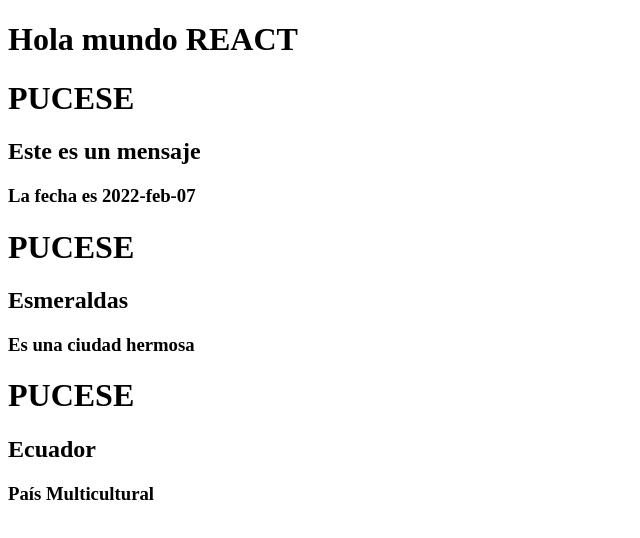
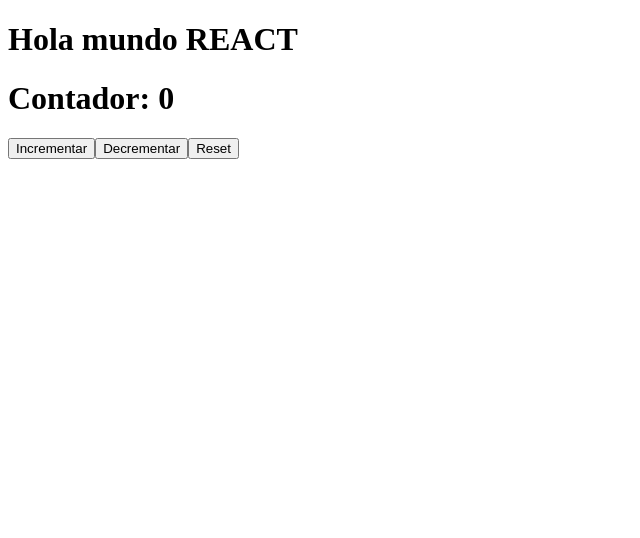
Before and after one commit to kleberposligua/primera-app, a React (Create React App) app: page / in a window 1280 px wide. Shown: the top 538 px of the page, without its empty margins (0-640 px from the left). Built offline with nearby package versions, Linux system fonts and the light colour scheme.

Commit message:
Contador y useState

```diff
--- a/src/App.js
+++ b/src/App.js
@@ -1,15 +1,14 @@
-import Hola from "./components/Hola";
-
-
+import Contador from "./components/Contador";
+//import Hola from "./components/Hola";
 
 function App() {
   return (
     <div>
       <h1>Hola mundo REACT</h1>
-      <Hola mensaje="Este es un mensaje" pie="La fecha es 2022-feb-07"/>
+{/*       <Hola mensaje="Este es un mensaje" pie="La fecha es 2022-feb-07"/>
       <Hola mensaje="Esmeraldas" pie="Es una ciudad hermosa"/>
-      <Hola mensaje="Ecuador" pie="País Multicultural"/>
-
+      <Hola mensaje="Ecuador" pie="País Multicultural"/> */}
+      <Contador/>
     </div>
   );
 }
--- /dev/null
+++ b/src/components/Contador.js
@@ -0,0 +1,31 @@
+import React, {useState} from 'react';
+
+const VALOR_INICIAL=0;
+
+function Contador() {
+    const [cont, setCont] = useState(VALOR_INICIAL);
+
+    const incrementar=()=> {
+        setCont(cont+1);
+    }
+
+    const decrementar=()=> {
+        setCont(cont-1);
+    }
+
+    const reset=()=> {
+        setCont(VALOR_INICIAL);
+    }
+
+
+    return (
+        <div>
+            <h1>Contador: {cont}</h1>
+            <button onClick={ incrementar }>Incrementar</button>
+            <button onClick={ decrementar }>Decrementar</button>
+            <button onClick={ reset }>Reset</button>
+        </div>
+    );
+}
+
+export default Contador;
```
